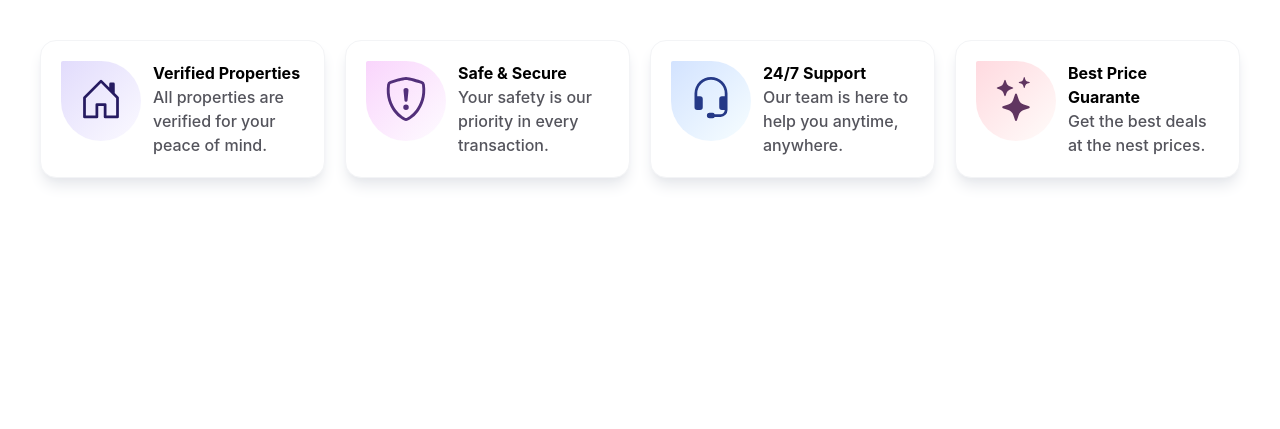
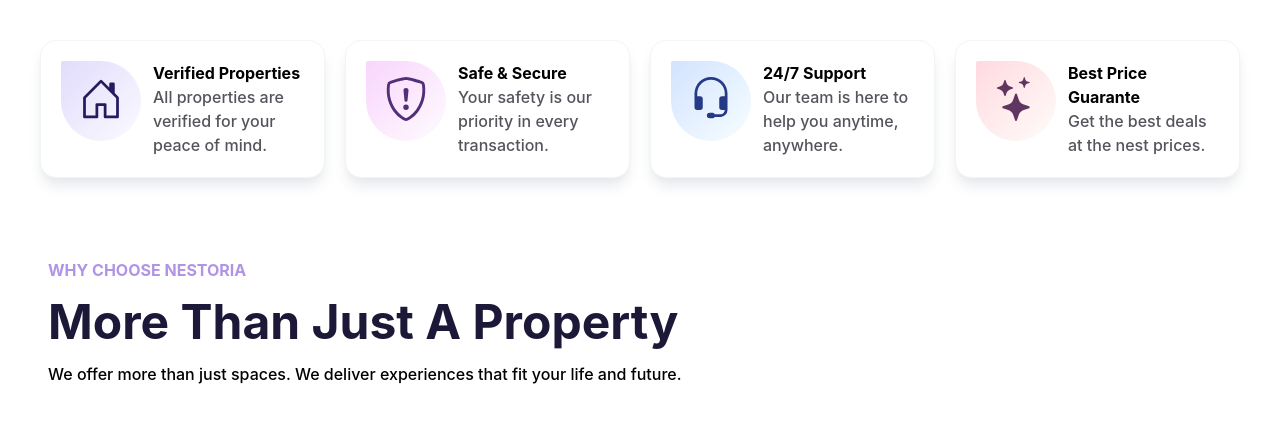
Before and after one commit to Yassine-Belbaz/Yassine-Belbaz, a website: page index.html in a window 1280 px wide. Drawn offline with Linux system fonts and the light colour scheme.

Commit message:
main:the second section -added the titles on the side

```diff
--- a/index.html
+++ b/index.html
@@ -226,6 +226,17 @@
                     </div>
                 </div>
             </div>
+            <div class="px-12 py-10 flex flex-col md:flex-row gap-10">
+                <div class="flex flex-col gap-4">
+                    <h3
+                        class="text-[rgb(160,141,255)] font-bold md:text-[rgb(176,148,229)] hover:text-[rgb(28,24,56)] cursor-default relative before:content-[''] before:absolute before:left-0 before:-bottom-1 before:w-0 before:h-0.5 before:bg-[rgb(28,24,56)] before:transition-all before:duration-300 hover:before:w-[12.5vw] after:content-['?'] after:text-[rgb(28,24,56)] after:opacity-0 hover:after:opacity-100">
+                        WHY CHOOSE NESTORIA</h3>
+                    <h1
+                        class="text-3xl font-bold text-[rgb(28,24,56)] hover:text-[rgb(176,148,229)] cursor-default hover:animate-[pulse_0.8s_ease-in-out_infinite] md:text-5xl">
+                        More Than Just A Property</h1>
+                    <p class="font-medium">We offer more than just spaces. We deliver experiences that fit your life and
+                        future.</p>
+            </div>
         </section>
     </main>
 
```
